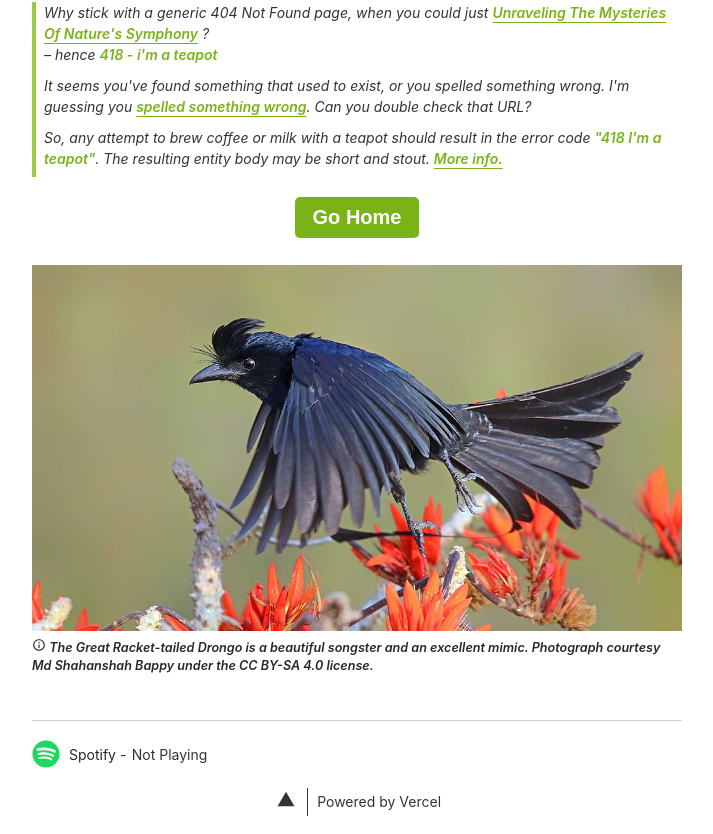
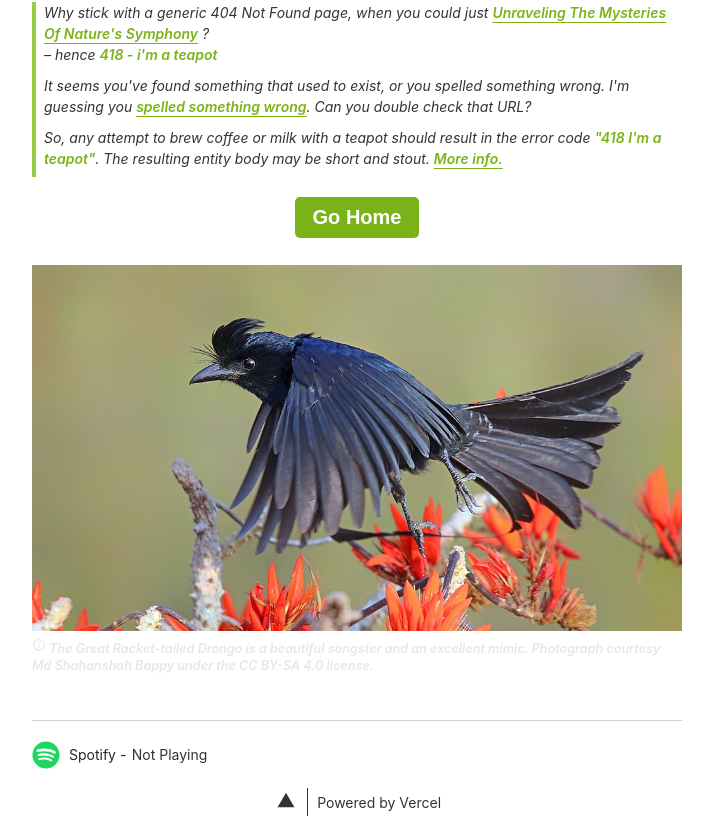
Before and after one commit to zaidmukaddam/zaidmkz.xyz, a Next.js app: page /418 in a window 1280 px wide. Shown: the part 281-1115 px from the top of the page, without its empty margins (283-996 px from the left). Built offline with nearby package versions, Linux system fonts and the light colour scheme; no server answers.

Commit message:
minor update

```diff
--- a/src/components/ImageWithDescription/index.tsx
+++ b/src/components/ImageWithDescription/index.tsx
@@ -22,13 +22,18 @@ export default function ImageWithDescription({
                     lineHeight: "1rem",
                     fontStyle: "italic",
                     fontWeight: "600",
-                    color: "var(--text-color-grey)",
+                    color: "var(--color-block-quote)",
                 }}
             >
                 <svg
                     xmlns="http://www.w3.org/2000/svg"
                     aria-hidden="true"
                     className="inline mb-0.5"
+                    style={{
+                        // inline
+                        display: "inline",
+                        marginBottom: "0.5px",
+                    }}
                     width="14"
                     height="14"
                     fill="currentColor"
```
